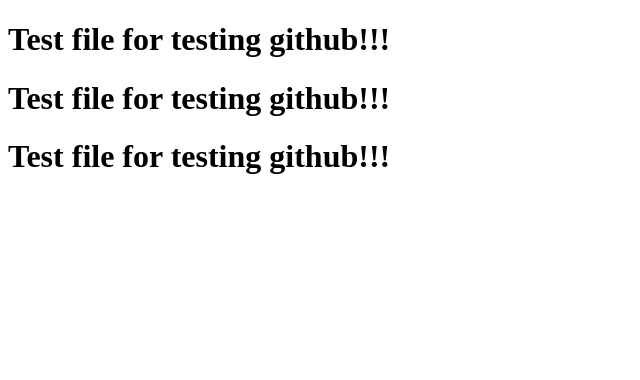
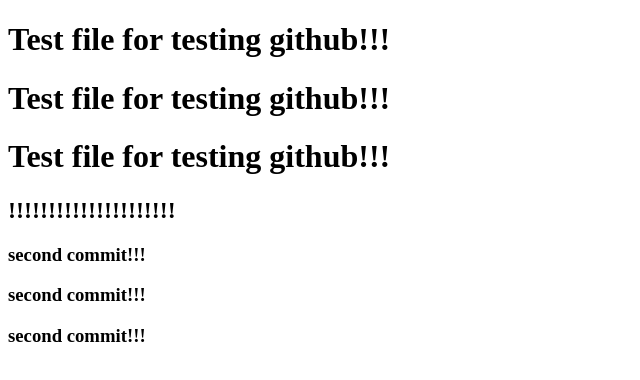
Before and after one commit to Kostya2021/DevOps, a plain HTML site: page index.html in a window 1280 px wide. Shown: the whole page, without its empty margins (0-640 px from the left). Drawn offline with Linux system fonts and the light colour scheme.

Commit message:
second commit intended for githubgit add .!

```diff
--- a/index.html
+++ b/index.html
@@ -12,6 +12,10 @@
 	<h1>Test file for testing github!!!</h1>
 	<h1>Test file for testing github!!!</h1>
 	<h1>Test file for testing github!!!</h1>
+	<h2>!!!!!!!!!!!!!!!!!!!!!</h2>
+	<h3>second commit!!!</h3>
+	<h3>second commit!!!</h3>
+	<h3>second commit!!!</h3>
 
 </body>
 
```
